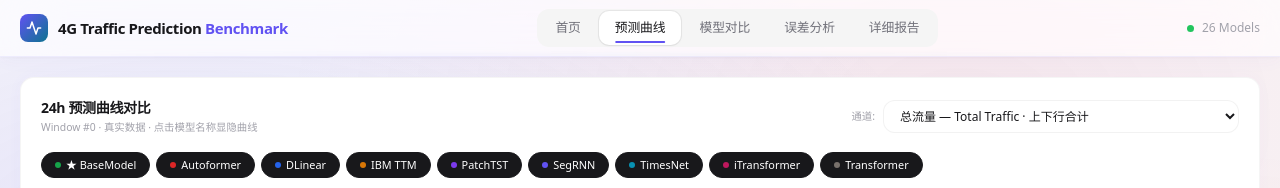
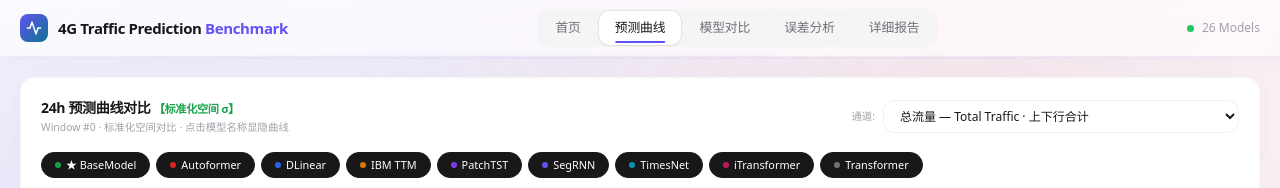
Before and after one commit to Ze-fan1/4G-Traffic-prediction-web, a React (Vite) app in the folder react-app/: page / in a window 1280 px wide. Both pictures are taken after a click on the button "预测曲线". Shown: the top 188 px of the page. Built offline with nearby package versions, Linux system fonts and the light colour scheme.

Commit message:
FIX: force docs update with scaled space data

```diff
--- a/react-app/src/pages/CurvesPage.jsx
+++ b/react-app/src/pages/CurvesPage.jsx
@@ -107,7 +107,7 @@ export default function CurvesPage() {
     <div className="page-enter">
       <div className="card p-5 mt-5">
         <div className="flex flex-wrap items-center justify-between gap-3 mb-4">
-          <div><h3 className="text-sm font-semibold tracking-tight">24h 预测曲线对比</h3><p className="text-[0.65rem] text-[#A1A1AA] mt-0.5">Window #{predictionCurves.window} · 真实数据 · 点击模型名称显隐曲线</p></div>
+          <div><h3 className="text-sm font-semibold tracking-tight">24h 预测曲线对比 <span style={{color:'#16A34A',fontSize:'0.7rem',fontWeight:700}}>【标准化空间 σ】</span></h3><p className="text-[0.65rem] text-[#A1A1AA] mt-0.5">Window #{predictionCurves.window} · 标准化空间对比 · 点击模型名称显隐曲线</p></div>
           <div className="flex items-center gap-2">
             <span className="text-[0.65rem] text-[#A1A1AA]">通道:</span>
             <select value={channelIdx} onChange={(e) => setChannelIdx(Number(e.target.value))} className="text-xs px-3 py-1.5 rounded-xl border border-[rgba(0,0,0,0.05)] bg-white cursor-pointer focus:outline-none focus:border-[#6152F2] transition-colors">
```
Also changed, not shown: 8 other files (tests, documents, lock files or other folders).
